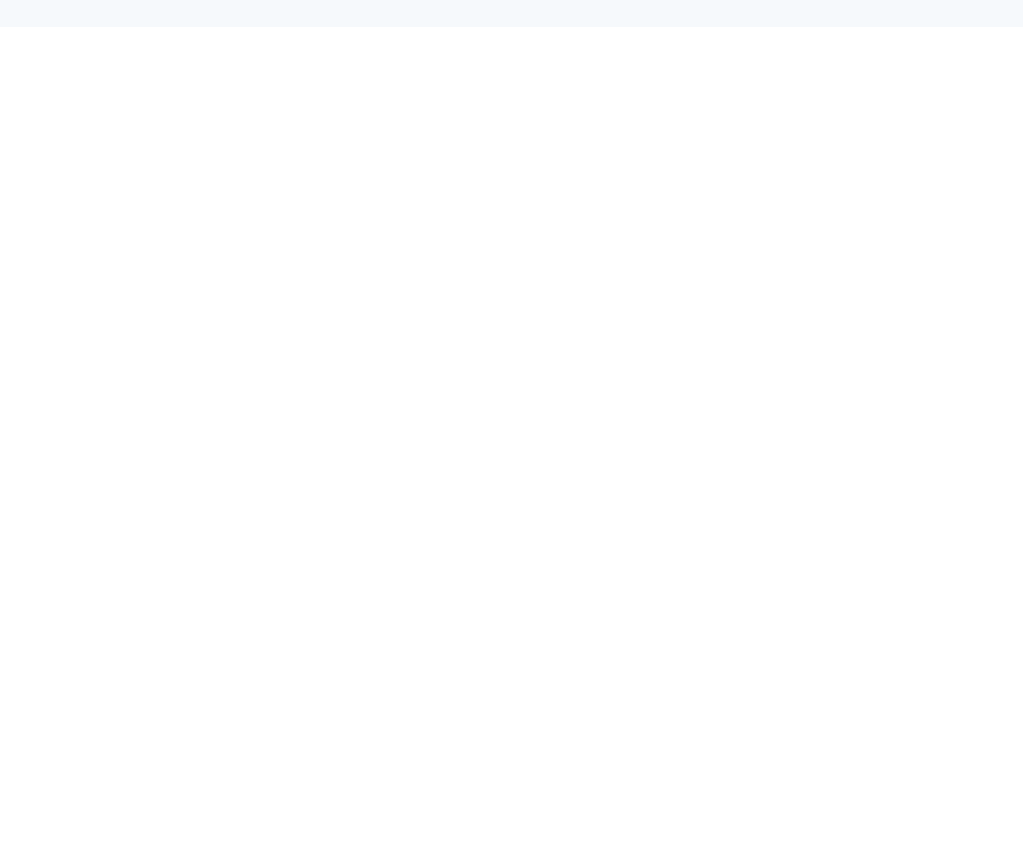
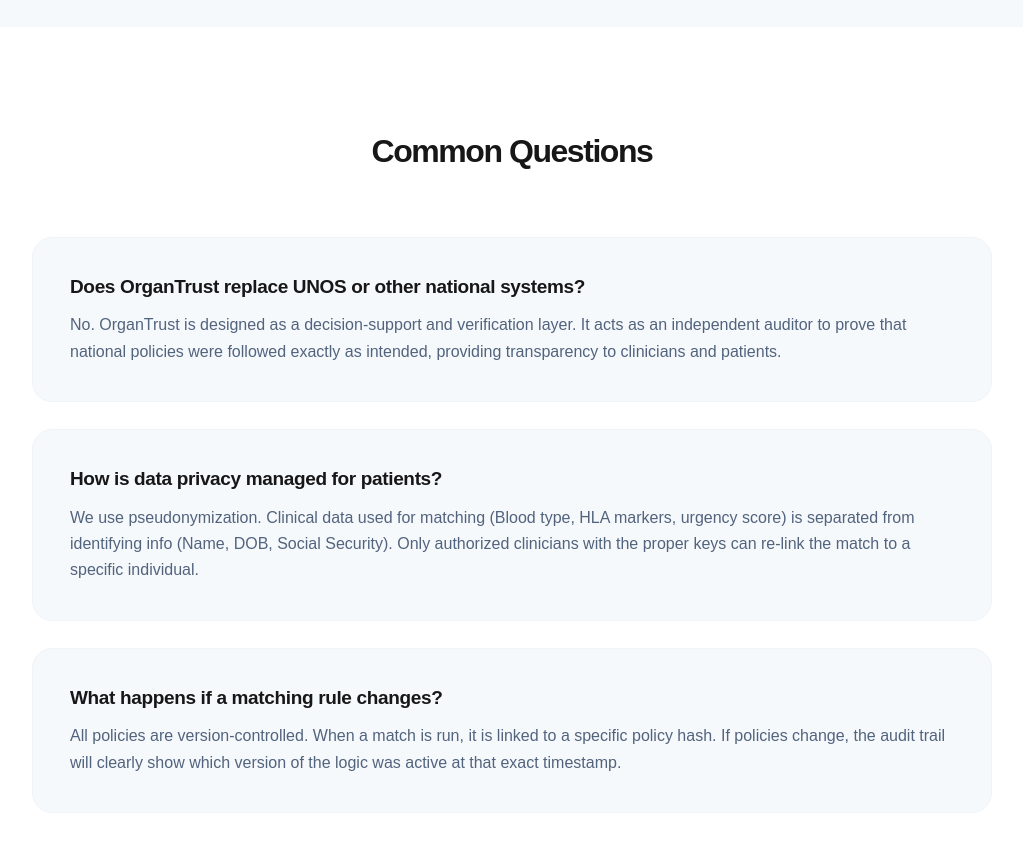
Before and after one commit to bhushan4work/organtransplant, a Next.js app: page / in a window 1280 px wide. Shown: the part 2660-3511 px from the top of the page, without its empty margins (128-1151 px from the left). Before the commit the page ends 2687 px from the top, so only its background shows below. Built offline with nearby package versions, Linux system fonts and the light colour scheme.

Commit message:
feat: implement Common Questions (FAQ) section

```diff
--- a/app/page.tsx
+++ b/app/page.tsx
@@ -1,6 +1,7 @@
 import { Hero } from "@/components/Hero";
 import { TrustChain } from "@/components/TrustChain";
 import { Capabilities } from "@/components/Capabilities";
+import { FAQ } from "@/components/FAQ";
 
 export default function Home() {
   return (
@@ -8,6 +9,7 @@
       <Hero />
       <TrustChain />
       <Capabilities />
+      <FAQ />
     </main>
   );
 }
--- /dev/null
+++ b/components/FAQ.tsx
@@ -0,0 +1,45 @@
+import React from 'react';
+
+export function FAQ() {
+  return (
+    <section className="bg-white py-[76px] md:py-[105px] pb-[83px] md:pb-[112px]" id="documentation">
+      <div className="w-full max-w-[1380px] xl:max-w-[1648px] mx-auto px-4 sm:px-5 md:px-8 xl:px-8">
+
+        <h2 className="text-center text-[30px] sm:text-[clamp(30px,2.5vw,37px)] tracking-[-1px] md:tracking-[-1.45px] leading-[1.2] m-0 font-[760]">
+          Common Questions
+        </h2>
+
+        <div className="max-w-[960px] mx-auto mt-[41px] md:mt-[66px] grid gap-[17px] md:gap-[27px]">
+
+          <article className="bg-[#f6f9fc] border border-[#f0f4f8] rounded-[16px] md:rounded-[20px] p-[22px_19px] sm:p-[25px_24px] md:p-[36px_37px]">
+            <h3 className="m-0 mb-[13px] text-[16px] sm:text-[17px] md:text-[19px] leading-[1.35] tracking-[-0.35px] font-[750]">
+              Does OrganTrust replace UNOS or other national systems?
+            </h3>
+            <p className="m-0 text-[#52637d] text-[14px] sm:text-[15px] md:text-[16px] leading-[1.65]">
+              No. OrganTrust is designed as a decision-support and verification layer. It acts as an independent auditor to prove that national policies were followed exactly as intended, providing transparency to clinicians and patients.
+            </p>
+          </article>
+
+          <article className="bg-[#f6f9fc] border border-[#f0f4f8] rounded-[16px] md:rounded-[20px] p-[22px_19px] sm:p-[25px_24px] md:p-[36px_37px]">
+            <h3 className="m-0 mb-[13px] text-[16px] sm:text-[17px] md:text-[19px] leading-[1.35] tracking-[-0.35px] font-[750]">
+              How is data privacy managed for patients?
+            </h3>
+            <p className="m-0 text-[#52637d] text-[14px] sm:text-[15px] md:text-[16px] leading-[1.65]">
+              We use pseudonymization. Clinical data used for matching (Blood type, HLA markers, urgency score) is separated from identifying info (Name, DOB, Social Security). Only authorized clinicians with the proper keys can re-link the match to a specific individual.
+            </p>
+          </article>
+
+          <article className="bg-[#f6f9fc] border border-[#f0f4f8] rounded-[16px] md:rounded-[20px] p-[22px_19px] sm:p-[25px_24px] md:p-[36px_37px]">
+            <h3 className="m-0 mb-[13px] text-[16px] sm:text-[17px] md:text-[19px] leading-[1.35] tracking-[-0.35px] font-[750]">
+              What happens if a matching rule changes?
+            </h3>
+            <p className="m-0 text-[#52637d] text-[14px] sm:text-[15px] md:text-[16px] leading-[1.65]">
+              All policies are version-controlled. When a match is run, it is linked to a specific policy hash. If policies change, the audit trail will clearly show which version of the logic was active at that exact timestamp.
+            </p>
+          </article>
+
+        </div>
+      </div>
+    </section>
+  );
+}
```
